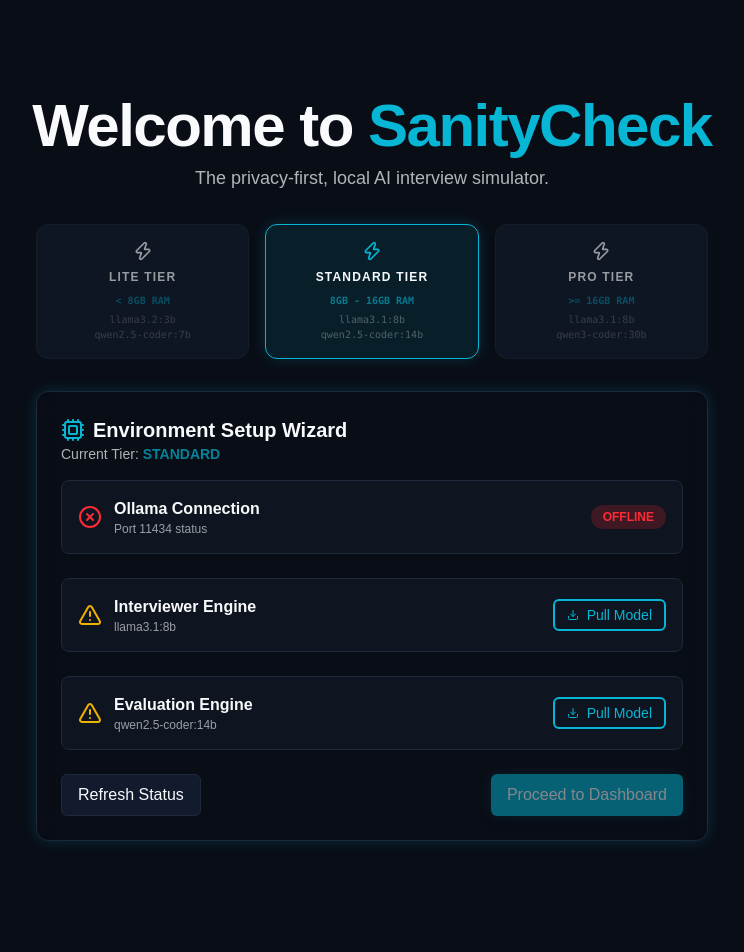
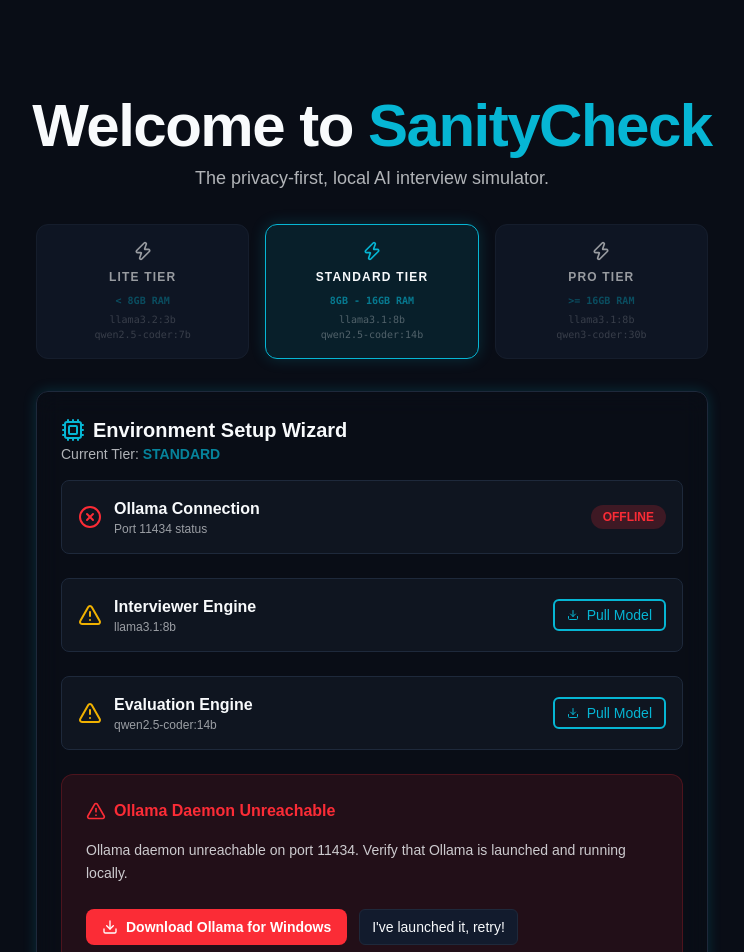
Before and after one commit to joshuabharper7/SanityCheck, a Next.js app: page /onboarding in a window 1280 px wide. Shown: the top 952 px of the page, without its empty margins (268-1012 px from the left). Built offline with nearby package versions, Linux system fonts and the light colour scheme; no server answers.

Commit message:
feat: direct Ollama download link and automated portable builder

```diff
--- a/components/OnboardingWizard.tsx
+++ b/components/OnboardingWizard.tsx
@@ -211,11 +211,37 @@
             {pullingModel === currentConfig.grader && <div className="mt-4"><Progress value={pullProgress} label={pullStatus} /></div>}
           </div>
         </CardContent>
-        <CardFooter className="flex justify-between">
-          <Button variant="secondary" onClick={checkSystem} disabled={loading || !!pullingModel}>Refresh Status</Button>
-          <Button variant="primary" disabled={!isOllamaRunning || !interviewerReady || !graderReady || !!pullingModel} onClick={() => window.location.href = '/dashboard'}>
-            Proceed to Dashboard
-          </Button>
+        <CardFooter className="flex flex-col gap-6">
+          {!isOllamaRunning && (
+            <div className="w-full p-6 rounded-xl bg-red-500/10 border border-red-500/20 text-[var(--fg-text)] space-y-4">
+              <div className="flex items-center gap-2 text-red-500">
+                <AlertTriangle className="h-5 w-5" />
+                <p className="font-bold">Ollama Daemon Unreachable</p>
+              </div>
+              <p className="text-sm opacity-80 leading-relaxed">
+                {status?.message || "Please ensure Ollama is installed and running on your machine."}
+              </p>
+              <div className="pt-2 flex flex-col sm:flex-row gap-3">
+                <a
+                  href="https://ollama.com/download/windows"
+                  target="_blank"
+                  rel="noopener noreferrer"
+                  className="inline-flex items-center justify-center px-4 py-2 rounded-lg bg-red-500 text-white text-sm font-bold hover:bg-red-600 transition-colors"
+                >
+                  <Download className="mr-2 h-4 w-4" /> Download Ollama for Windows
+                </a>
+                <Button variant="secondary" size="sm" onClick={checkSystem}>
+                  I've launched it, retry!
+                </Button>
+              </div>
+            </div>
+          )}
+          <div className="flex justify-between w-full">
+            <Button variant="secondary" onClick={checkSystem} disabled={loading || !!pullingModel}>Refresh Status</Button>
+            <Button variant="primary" disabled={!isOllamaRunning || !interviewerReady || !graderReady || !!pullingModel} onClick={() => window.location.href = '/dashboard'}>
+              Proceed to Dashboard
+            </Button>
+          </div>
         </CardFooter>
       </Card>
     </div>
```
Also changed, not shown: 1 other file (tests, documents, lock files or other folders).
